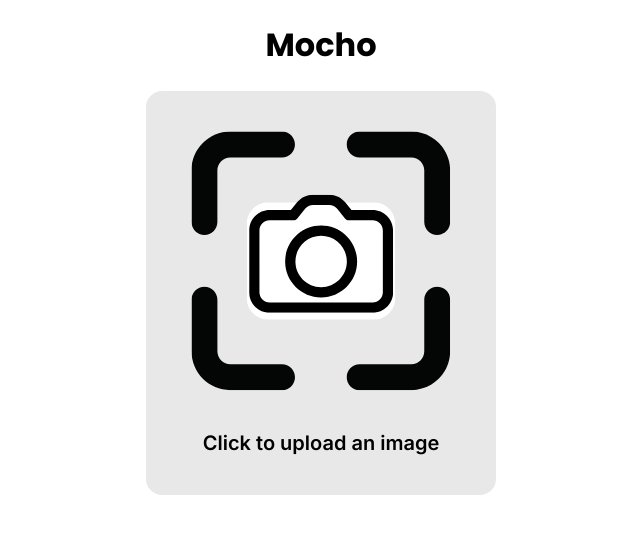
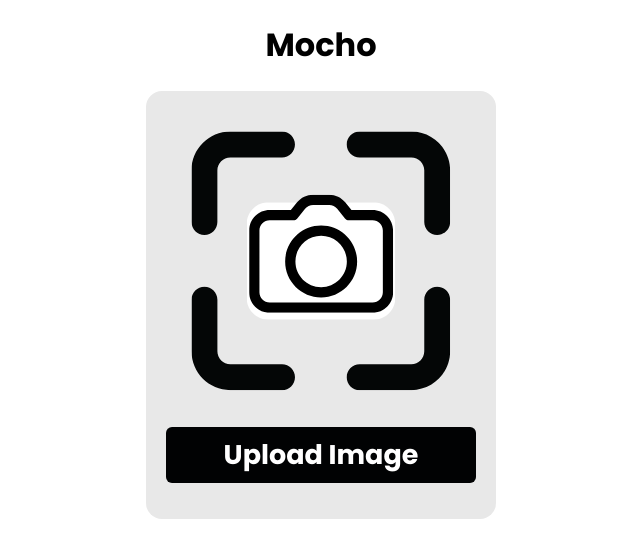
Before and after one commit to issahtiyum/mocho, a React (Vite) app: page / in a window 1280 px wide. Shown: the top 558 px of the page, without its empty margins (319-959 px from the left). Built offline with nearby package versions, Linux system fonts and the light colour scheme; a web font is replaced by a local one.

Commit message:
add file upload functionality

```diff
--- a/src/App.jsx
+++ b/src/App.jsx
@@ -1,11 +1,50 @@
+import { useRef, useState } from "react";
+
 export default function App() {
+  const [selectedImage, setSelectedImage] = useState(null);
+  const fileInputRef = useRef(null);
+
+  function handleInputClick() {
+    fileInputRef.current.click();
+  }
+  function handleImageUpload(e) {
+    const image = e.target.files[0];
+    if (image) {
+      const imageUrl = URL.createObjectURL(image);
+      console.log(image);
+      console.log(imageUrl);
+      setSelectedImage(imageUrl);
+    }
+  }
   return (
     <>
       <h1>Mocho</h1>
       <div className="upload-container">
-        <img src="./camera-upload.svg" alt="" />
-        <p>Click to upload an image</p>
+        {selectedImage ? (
+          <>
+            <img src={selectedImage} alt="Selected Image" />
+            <div className="buttons-container">
+              <button onClick={handleInputClick}>Change Image</button>
+              <button> Check Calories</button>
+            </div>
+          </>
+        ) : (
+          <>
+            <img src="./camera-upload.svg" alt="" />
+            <button onClick={handleInputClick}>Upload Image</button>
+          </>
+        )}
       </div>
+      <input
+        className="file-input"
+        type="file"
+        accept="image/*"
+        onChange={handleImageUpload}
+        ref={fileInputRef}
+        style={{
+          display: "none",
+        }}
+      />
     </>
   );
 }
--- a/src/index.css
+++ b/src/index.css
@@ -19,7 +19,6 @@ div.upload-container {
   margin-left: auto;
   margin-right: auto;
   border-radius: 16px;
-  cursor: pointer;
 }
 
 .upload-container p {
@@ -32,3 +31,19 @@ div.upload-container {
 .upload-container img {
   width: 300px;
 }
+
+button {
+  cursor: pointer;
+  margin-top: 16px;
+  margin-bottom: 16px;
+  display: block;
+  width: 100%;
+  font-family: Poppins;
+  font-weight: 700;
+  font-size: 27px;
+  background: #010203;
+  color: white;
+  border: none;
+  border-radius: 6px;
+  padding: 8px;
+}
```
